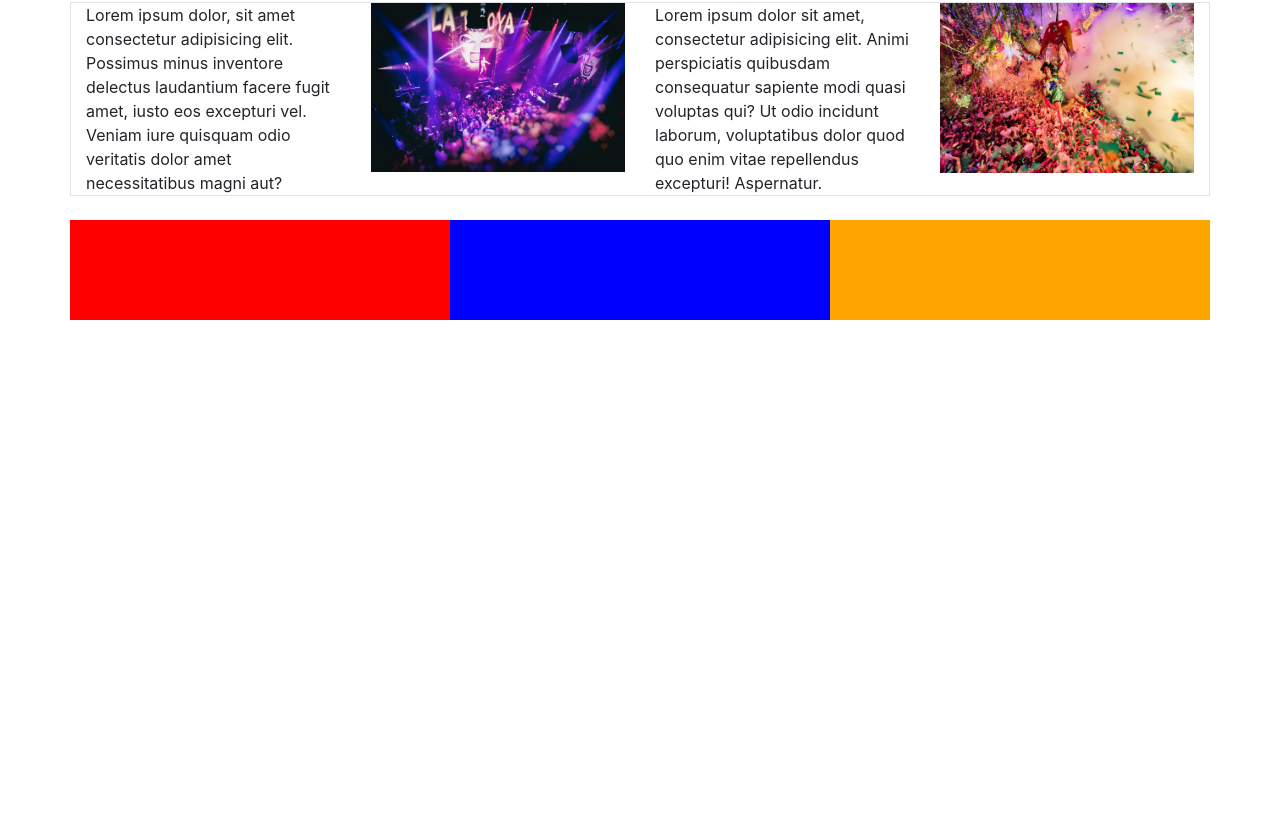
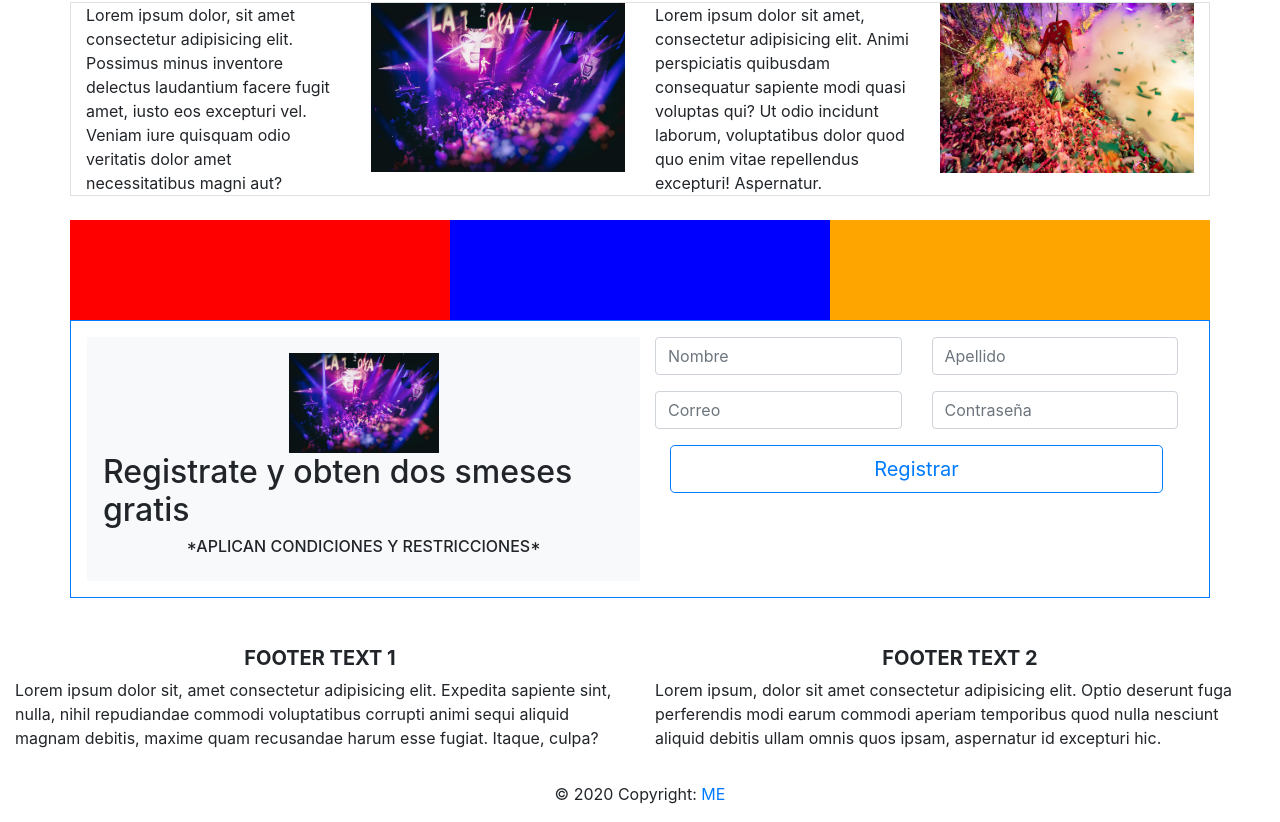
Before and after one commit to jfernelly/310820-040920, a plain HTML site: page index.html in a window 1280 px wide. Shown: the part 416-1238 px from the top of the page. Before the commit the page ends 800 px from the top, so only its background shows below. Drawn offline with nearby package versions, Linux system fonts and the light colour scheme.

Commit message:
fin clase

```diff
--- a/index.html
+++ b/index.html
@@ -81,10 +81,105 @@
         <div class="col-lg-4 col-md-6 col-sm-12 blue order-3 order-sm-2"></div>
         <div class="col-lg-4 col-md-6 col-sm-12 orange order-2 order-sm-3"></div>
       </div>
+
+      <!-- form -->
+      <div class="row border border-primary p-3">
+          <div class="col-lg-6 col-md-12 col-sm-6 d-flex flex-column align-items-center bg-light p-3">
+            <img src="img/image-2.jpg" alt="" style="height: 100PX;">
+            <h2>Registrate y obten dos smeses gratis</h2>
+            <h6>*APLICAN CONDICIONES Y RESTRICCIONES*</h6>
+          </div>
+
+          <div class="col-lg-6 col-md-12 col-sm-6">
+            <form>
+              <div class="row">
+                <div class=" form-group col">
+                  <input type="text" class="form-control" placeholder="Nombre">
+                </div>
+                <div class="form-group col">
+                  <input type="text" class="form-control" placeholder="Apellido">
+                </div>
+              </div>
+              <div class="row">
+                <div class="form-group col">
+                  <input type="text" class="form-control" placeholder="Correo">
+                </div>
+                <div class="form-group col">
+                  <input type="password" class="form-control" placeholder="Contraseña">
+                </div>
+
+              </div>
+
+              <div class="container">
+              <button type="button" class="btn btn-outline-primary btn-lg btn-block">Registrar</button>
+
+              </div>
+
+
+            </form>
+
+
+          </div>
+
+
+
+
+
+
+
       </div>
-      <!-- IFRAME -->
+    </div>
+    </main>
 
-    </main>
+    <!-- Footer -->
+<footer class="page-footer font-small teal pt-4 .bg-gradient-primary mt-4">
+
+  <!-- Footer Text -->
+  <div class="container-fluid text-center text-md-left">
+
+    <!-- Grid row -->
+    <div class="row">
+
+      <!-- Grid column -->
+      <div class="col-md-6 mt-md-0 mt-3">
+
+        <!-- Content -->
+        <h5 class="text-uppercase font-weight-bold text-center">Footer text 1</h5>
+        <p>Lorem ipsum dolor sit, amet consectetur adipisicing elit. Expedita sapiente sint, nulla, nihil
+          repudiandae commodi voluptatibus corrupti animi sequi aliquid magnam debitis, maxime quam recusandae
+          harum esse fugiat. Itaque, culpa?</p>
+
+      </div>
+      <!-- Grid column -->
+
+      <hr class="clearfix w-100 d-md-none pb-3">
+
+      <!-- Grid column -->
+      <div class="col-md-6 mb-md-0 mb-3">
+
+        <!-- Content -->
+        <h5 class="text-uppercase font-weight-bold text-center">Footer text 2</h5>
+        <p>Lorem ipsum, dolor sit amet consectetur adipisicing elit. Optio deserunt fuga perferendis modi earum
+          commodi aperiam temporibus quod nulla nesciunt aliquid debitis ullam omnis quos ipsam, aspernatur id
+          excepturi hic.</p>
+
+      </div>
+      <!-- Grid column -->
+
+    </div>
+    <!-- Grid row -->
+
+  </div>
+  <!-- Footer Text -->
+
+  <!-- Copyright -->
+  <div class="footer-copyright text-center py-3">© 2020 Copyright:
+    <a href="#"> ME</a>
+  </div>
+  <!-- Copyright -->
+
+</footer>
+<!-- Footer -->
 
 
     <!-- Optional JavaScript -->
```
Also changed, not shown: style/style.css (line endings or trailing spaces).
